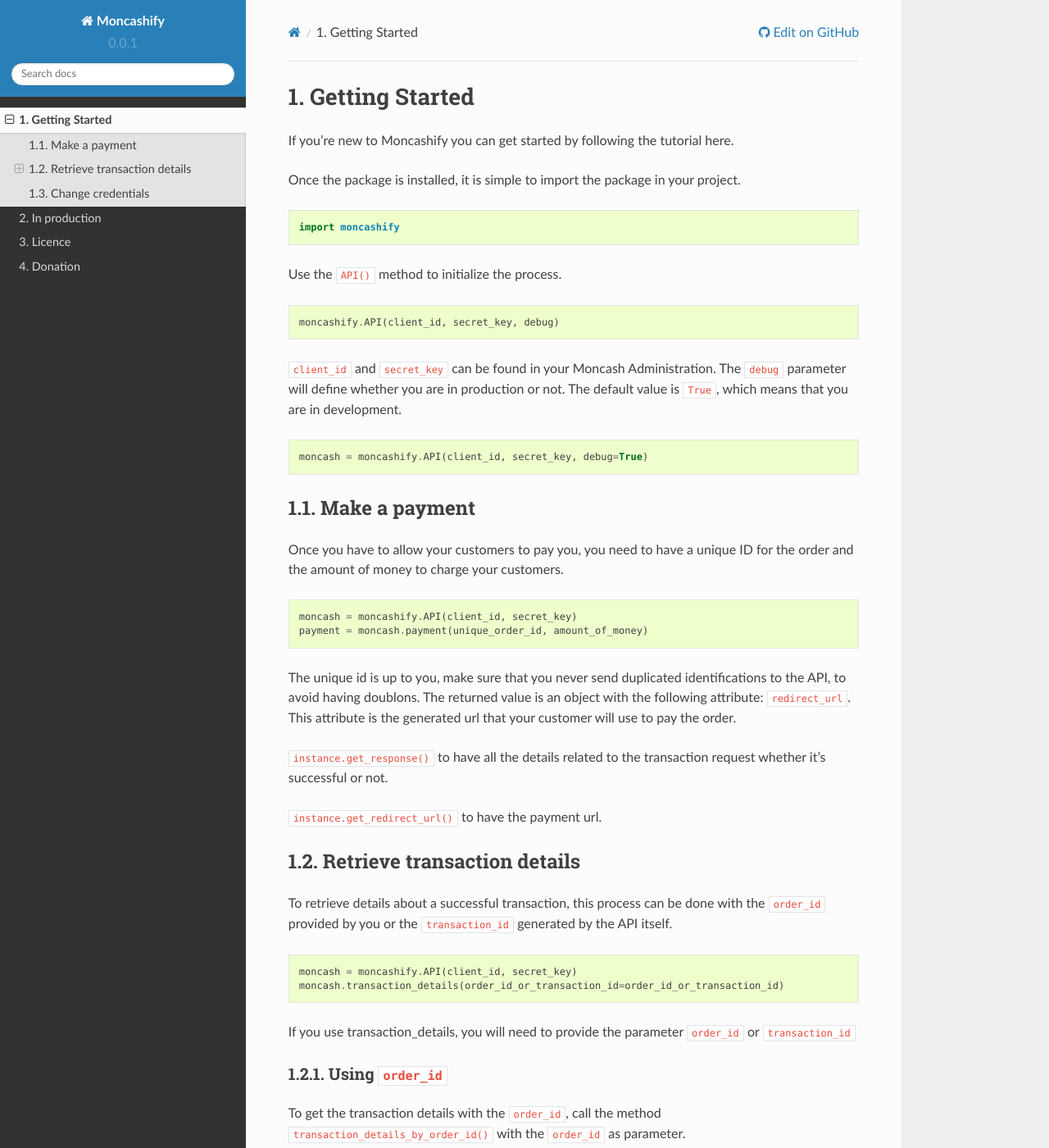
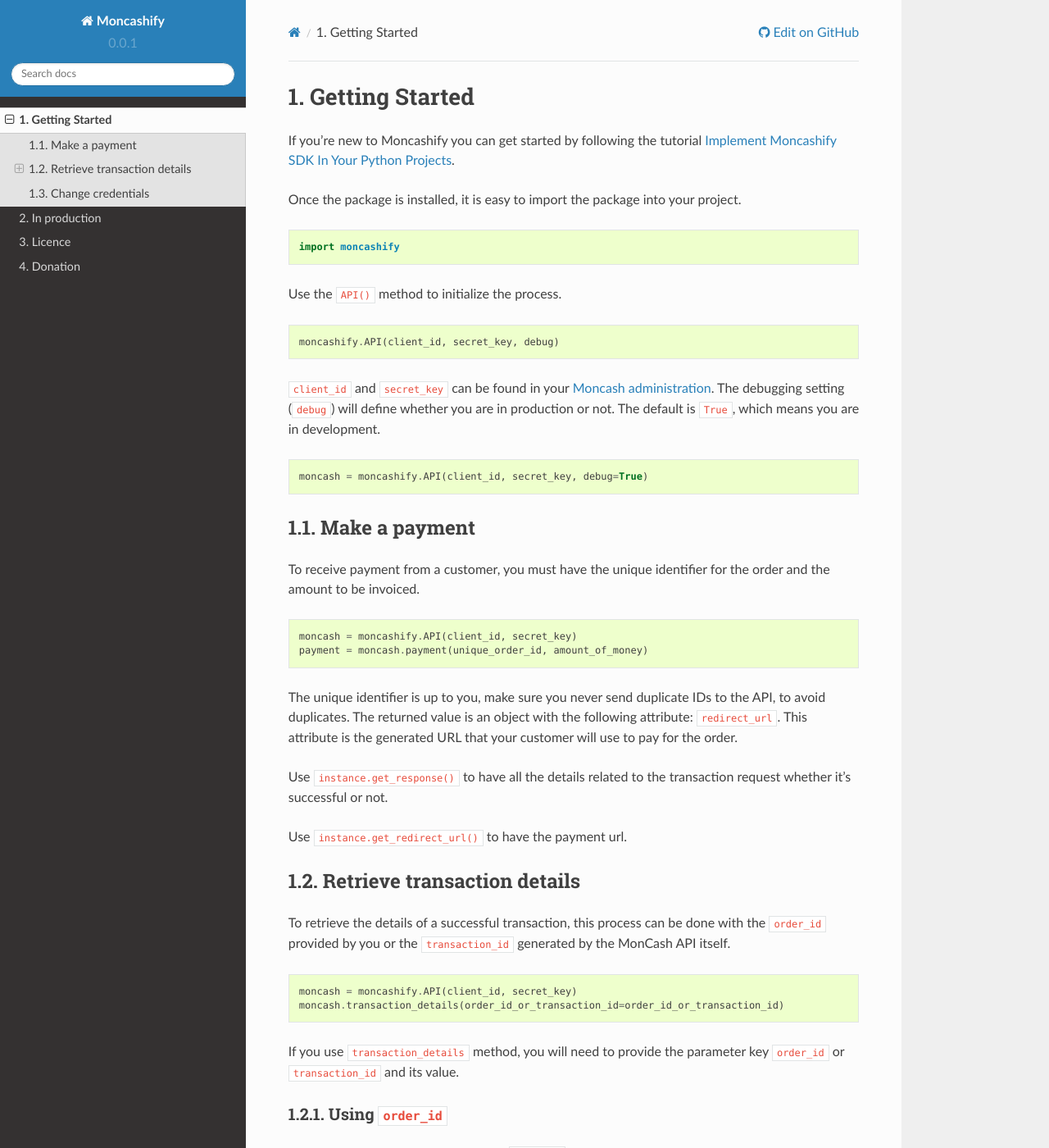
Before and after one commit to Lemayzeur/moncashify_sdk, a Sphinx documentation site: the page built from docs/source/start.rst, in a window 1280 px wide and 1400 px high. Shown: the whole window at 82% size. Built offline with Sphinx 7.4.7 and the Read the Docs theme 2.0.0, drawn with Linux system fonts in a browser that asks for light colours; some of the changed text lies outside the part shown.

Commit message:
Info for donation page #2

```diff
--- a/docs/source/production.rst
+++ b/docs/source/production.rst
@@ -2,7 +2,7 @@
 =============
 
 
-To start using production credentials, initial the API by overriding the third parameter of the API. It is imperative to pass the False, since the default value of debug is True.
+To start using production credentials, initialize the API by overriding the third API parameter ``debug``.
 
 .. code-block:: bash
 
@@ -12,7 +12,7 @@
 Using the instance
 ^^^^^^^^^^^^^^^^^^
 
-change the value of the debug can be done with an instance.
+change the value of the ``debug`` can be done with the instance.
 
 .. code-block:: bash
 
--- a/docs/source/start.rst
+++ b/docs/source/start.rst
@@ -1,9 +1,9 @@
 Getting Started
 ===============
 
-If you’re new to Moncashify you can get started by following the tutorial here.
+If you’re new to Moncashify you can get started by following the tutorial `Implement Moncashify SDK In Your Python Projects <https://code9haiti.com/en/tutorials/implement-moncashify-sdk-in-your-python-projects>`_.
 
-Once the package is installed, it is simple to import the package in your project.
+Once the package is installed, it is easy to import the package into your project.
 
 .. code-block:: python
 
@@ -18,7 +18,7 @@
    moncashify.API(client_id, secret_key, debug)
 
 
-``client_id`` and ``secret_key`` can be found in your Moncash Administration. The ``debug`` parameter will define whether you are in production or not. The default value is ``True``, which means that you are in development.
+``client_id`` and ``secret_key`` can be found in your `Moncash administration <https://moncashbutton.digicelgroup.com/Moncash-business/>`_. The debugging setting (``debug``) will define whether you are in production or not. The default is ``True``, which means you are in development.
 
 .. code-block:: python
 
@@ -28,7 +28,7 @@
 Make a payment
 ^^^^^^^^^^^^^^
 
-Once you have to allow your customers to pay you, you need to have a unique ID for the order and the amount of money to charge your customers.
+To receive payment from a customer, you must have the unique identifier for the order and the amount to be invoiced.
 
 .. code-block:: python
 
@@ -36,18 +36,17 @@
    payment = moncash.payment(unique_order_id, amount_of_money)
 
 
-The unique id is up to you, make sure that you never send duplicated identifications to the API, to avoid having doublons.
-The returned value is an object with the following attribute: ``redirect_url``. This attribute is the generated url that your customer will use to pay the order.
+The unique identifier is up to you, make sure you never send duplicate IDs to the API, to avoid duplicates. The returned value is an object with the following attribute: ``redirect_url``. This attribute is the generated URL that your customer will use to pay for the order.
 
-``instance.get_response()`` to have all the details related to the transaction request whether it’s successful or not.
+Use ``instance.get_response()`` to have all the details related to the transaction request whether it’s successful or not.
 
-``instance.get_redirect_url()`` to have the payment url.
+Use ``instance.get_redirect_url()`` to have the payment url.
 
 
 Retrieve transaction details
 ^^^^^^^^^^^^^^^^^^^^^^^^^^^^
 
-To retrieve details about a successful transaction, this process can be done with the ``order_id`` provided by you or the ``transaction_id`` generated  by the API itself.
+To retrieve the details of a successful transaction, this process can be done with the ``order_id`` provided by you or the ``transaction_id`` generated by the MonCash API itself.
 
 
 .. code-block:: python
@@ -56,7 +55,7 @@
    moncash.transaction_details(order_id_or_transaction_id=order_id_or_transaction_id)
 
 
-If you use transaction_details, you will need to provide the parameter ``order_id`` or ``transaction_id``
+If you use ``transaction_details`` method, you will need to provide the parameter key ``order_id`` or ``transaction_id`` and its value.
 
 Using ``order_id``
 ##################
@@ -72,14 +71,15 @@
 Change credentials
 ^^^^^^^^^^^^^^^^^^
 
-
-It is not necessary to re-instantiate a moncashify object to set new client_id or cleint_secret. The method set_credentials(client_id, secret_key) will replace old credentials by the new one provided as parameters.
+There is no need to re-instantiate a moncashify object to define a new ``client_id`` or ``secret_key``. The ``set_credentials(client_id, secret_key)`` method will replace the old credentials with the new ones provided as parameters.
 
 .. code-block:: bash
    :linenos:
 
    moncash = moncashify.API(‘A12’,’POAK32’)
    print(moncash)
+   # Moncashify Object - Client ID A12
 
    moncash.set_credentials(‘0012’,’HAITI3923’)
    print(moncash)
+   # Moncashify Object - Client ID 0012
```
Also changed, not shown: 8 other files.
